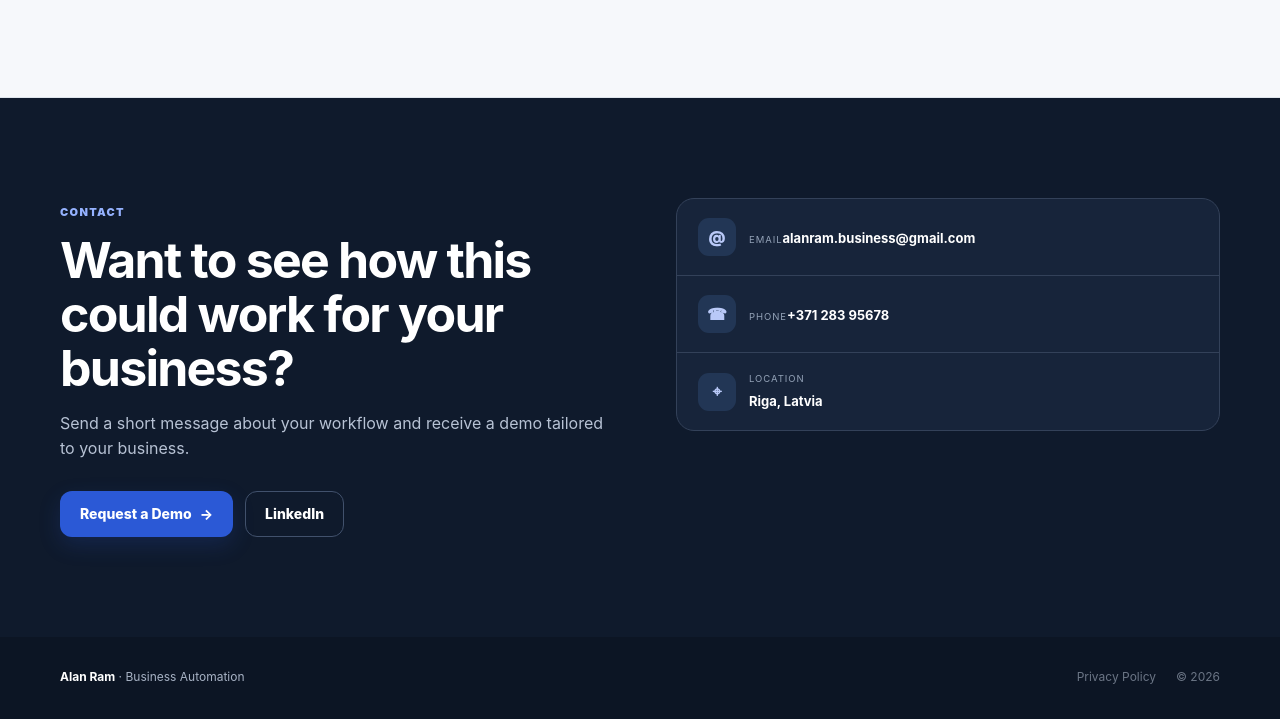
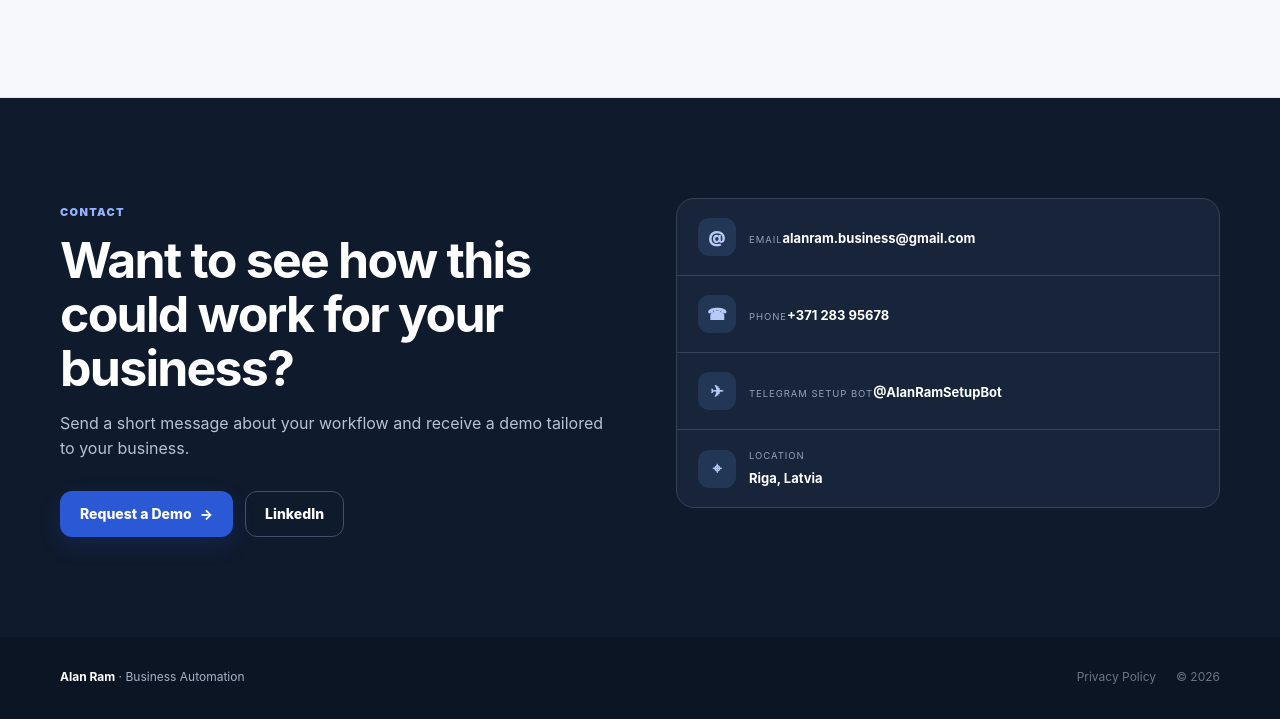
Before and after one commit to TetianaRam14/Alan-Ram-Automation-Website, a plain HTML site: page index.html in a window 1280 px wide. Shown: the part 4822-5541 px from the top of the page. Drawn offline with Linux system fonts and the light colour scheme.

Commit message:
Add files via upload

```diff
--- a/index.html
+++ b/index.html
@@ -197,6 +197,7 @@
     <div class="contact-card">
       <a href="mailto:alanram.business@gmail.com"><span>@</span><div><small data-t="email">Email</small><strong>alanram.business@gmail.com</strong></div></a>
       <a href="tel:+37128395678"><span>☎</span><div><small data-t="phone">Phone</small><strong>+371 283 95678</strong></div></a>
+      <a href="https://t.me/AlanRamSetupBot" target="_blank" rel="noopener"><span>✈</span><div><small>Telegram Setup Bot</small><strong>@AlanRamSetupBot</strong></div></a>
       <div><span>⌖</span><div><small data-t="location">Location</small><strong data-t="riga">Riga, Latvia</strong></div></div>
     </div>
   </div>
```
